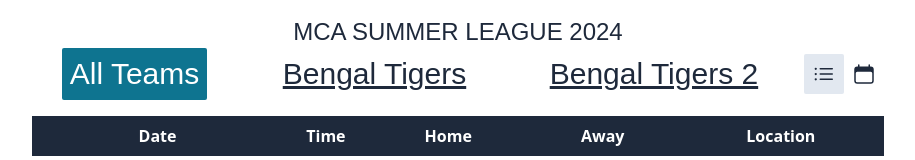
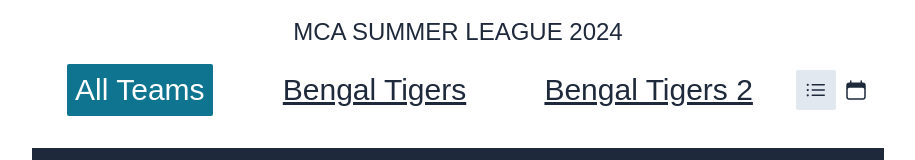
Before and after one commit to ihasanmdarif/McaSchedule, a Next.js app: page /generate in a window 1280 px wide. Shown: the top 160 px of the page, without its empty margins (182-1097 px from the left). Built offline with nearby package versions, Linux system fonts and the light colour scheme; grey boxes are pictures that could not be loaded; a web font is replaced by a local one.

Commit message:
Added sticky position on nav

```diff
--- a/app/components/Nav.tsx
+++ b/app/components/Nav.tsx
@@ -28,8 +28,8 @@ export function Nav({ teamName, scheduleList }: NavProps) {
 
   const [showCalendarView, setShowCalendarView] = useState(false);
   return (
-    <div className="h-full w-full sm:w-auto overflow-x-scroll">
-      <div className="flex flex-row gap-2 mb-4 items-center">
+    <div className="h-full w-full sm:w-auto">
+      <div className="flex flex-row gap-2 mb-4 items-center sticky top-0 bg-white px-2 py-4">
         {navs.map((nav, ind) => {
           return (
             <Link
```
